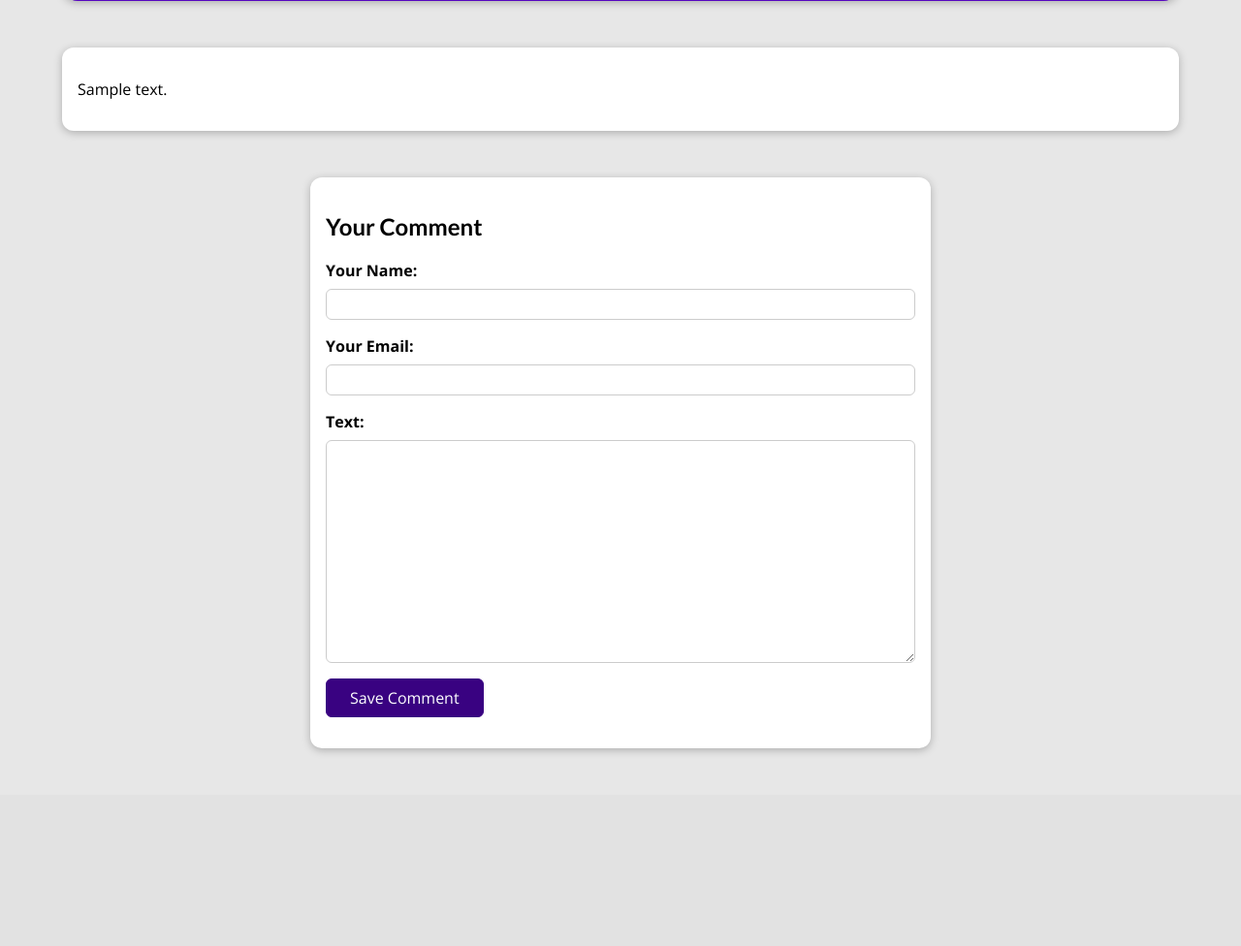
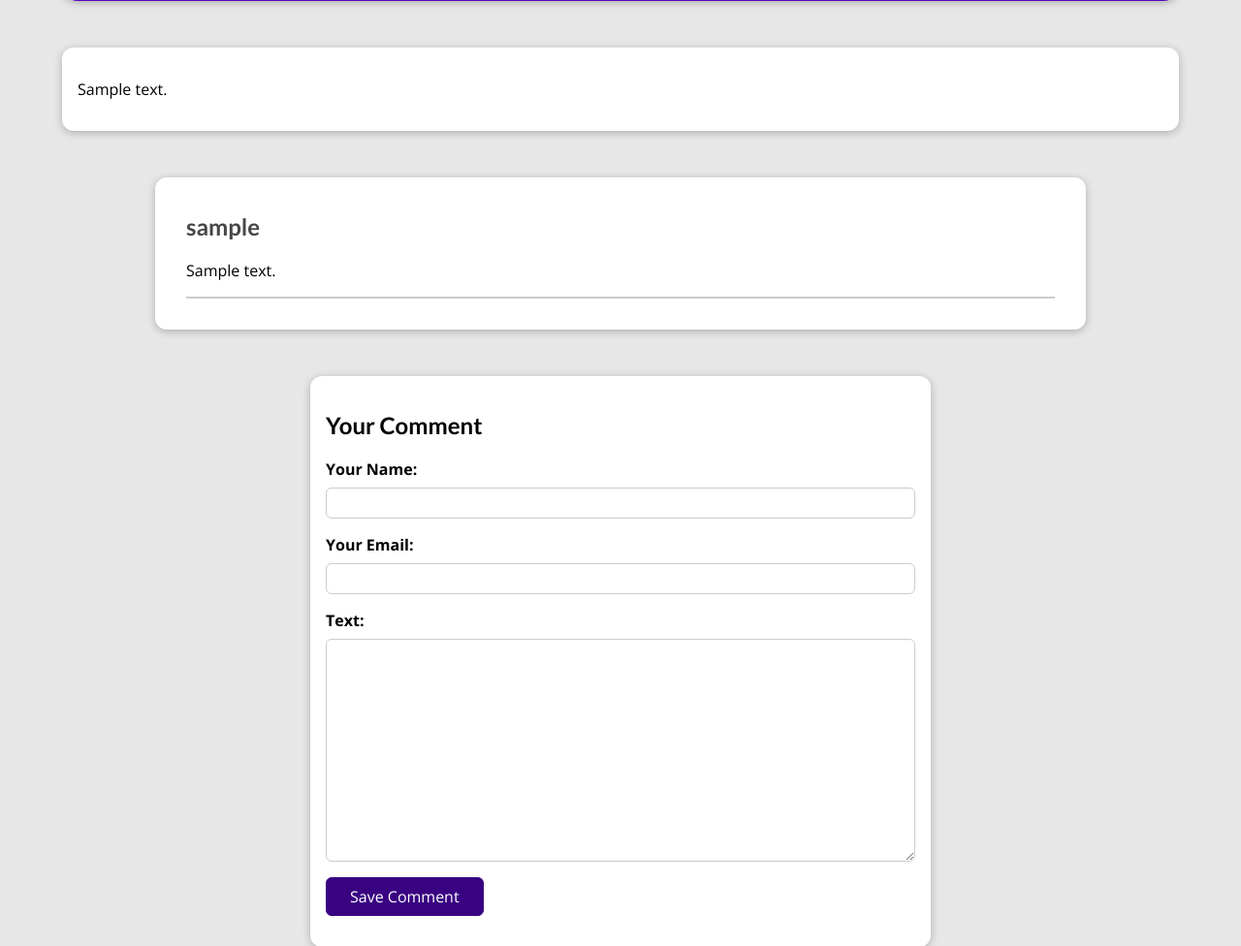
Before and after one commit to lukelim98/Django, a Django app: a page that uses my_site/blog/templates/blog/post-detail.html in a window 1280 px wide. Shown: the part 501-1477 px from the top of the page at 97% size. Before the commit the page ends 1277 px from the top, so only its background shows below. Run offline with Django 4.2, Linux system fonts and the light colour scheme; tables that the repository leaves empty hold one stand-in row (values such as "Sample post"); grey boxes marked "Sample" are stand-in pictures.

Commit message:
Completed 195.Outputting Comments and 196.Styling the Comments

```diff
--- a/my_site/blog/static/blog/post-detail.css
+++ b/my_site/blog/static/blog/post-detail.css
@@ -119,3 +119,67 @@ main {
   border-radius: 6px;
   border: 1px solid #ccc;
 }
+
+.errorlist {
+  list-style: none;
+  margin: 0.5rem 0;
+  padding: 0;
+  color: rgb(209, 0, 0);
+}
+
+.invalid label {
+  color: rgb(209, 0, 0);
+}
+
+.invalid input,
+.invalid textarea {
+  border-color: rgb(209, 0, 0);
+  background-color: #ffe6e7;
+}
+
+#alert {
+  margin: 8rem auto 3rem auto;
+  border: 1px solid rgb(209, 0, 0);
+  background-color: #ffe6e7;
+  padding: 1rem;
+  width: 90%;
+  max-width: 40rem;
+}
+
+#alert a {
+  text-decoration: none;
+  border: 1px solid rgb(209, 0, 0);
+  background-color: rgb(209, 0, 0);
+  color: white;
+  padding: 0.25rem 1.5rem;
+  border-radius: 6px;
+}
+
+#comments {
+  margin: 3rem auto;
+  width: 90%;
+  max-width: 60rem;
+  border-radius: 12px;
+  background-color: white;
+  box-shadow: 0 2px 8px rgba(0, 0, 0, 0.25);
+  padding: 1rem 2rem;
+}
+
+#comments ul {
+  list-style: none;
+  margin: 0;
+  padding: 0;
+}
+
+#comments li {
+  margin-bottom: 1rem;
+  border-bottom: 2px solid #ccc;
+}
+
+#comments li:list-of-type {
+  border-bottom: none;
+}
+
+#comments h2 {
+  color: #464646;
+}
--- a/my_site/blog/templates/blog/post-detail.html
+++ b/my_site/blog/templates/blog/post-detail.html
@@ -10,6 +10,17 @@ c{% extends 'base.html' %}
 {% endblock %}
 
 {% block content %}
+  {% if comment_form.errors  %}
+    <div id="alert">
+      <h2>
+        Saving the comment failed!
+      </h2>
+      <p>
+        Please check the comment form below the post and fix your errors.
+      </p>
+      <a href="#comment-form">Fix!</a>
+    </div>
+  {% endif %}
   <section id="summary">
     <h2>{{post.title}}</h2>
     <div>
@@ -25,17 +36,27 @@ c{% extends 'base.html' %}
         </div>
     </article>
   </section>
-
   <main>
     {{post.content|linebreaks}}
   </main>
+
+  <section id="comments">
+    <ul>
+      {% for comment in comments %}
+        <li>
+          <h2>{{ comment.user_name }}</h2>
+          <p>{{ comment.text | linebreaks }}</p>
+        </li>
+      {% endfor %}
+    </ul>
+  </section>
 
   <section id="comment-form">
     <h2>Your Comment</h2>
     <form action="{% url "post-detail-page" post.slug %}" method="POST">
       {% csrf_token %}
       {% for form_field in comment_form %}
-        <div class="form_control">
+        <div class="form_control {% if form_field.errors %}invalid{% endif %}">
           {{ form_field.label_tag }}
           {{ form_field }}
           {{ form_field.errors }}
--- a/my_site/blog/views.py
+++ b/my_site/blog/views.py
@@ -144,7 +144,8 @@ class PostDetailView(View):
         context = {
             "post": post,                       # Post object
             "post_tags": post.tags.all(),       # Related tags
-            "comment_form": CommentForm()       # Empty comment form
+            "comment_form": CommentForm(),      # Empty comment form
+            "comments": post.comments.all().order_by("-id")
         }
 
         # Render the post detail tempalte
@@ -182,6 +183,7 @@ class PostDetailView(View):
         context = {
             "post": post,
             "post_tags": post.tags.all(),
-            "comment_form": comment_form            # Form with validation errors
+            "comment_form": comment_form,            # Form with validation errors
+            "comments": post.comments.all().order_by("-id")
         }
         return render(request, "blog/post-detail.html", context)
```
